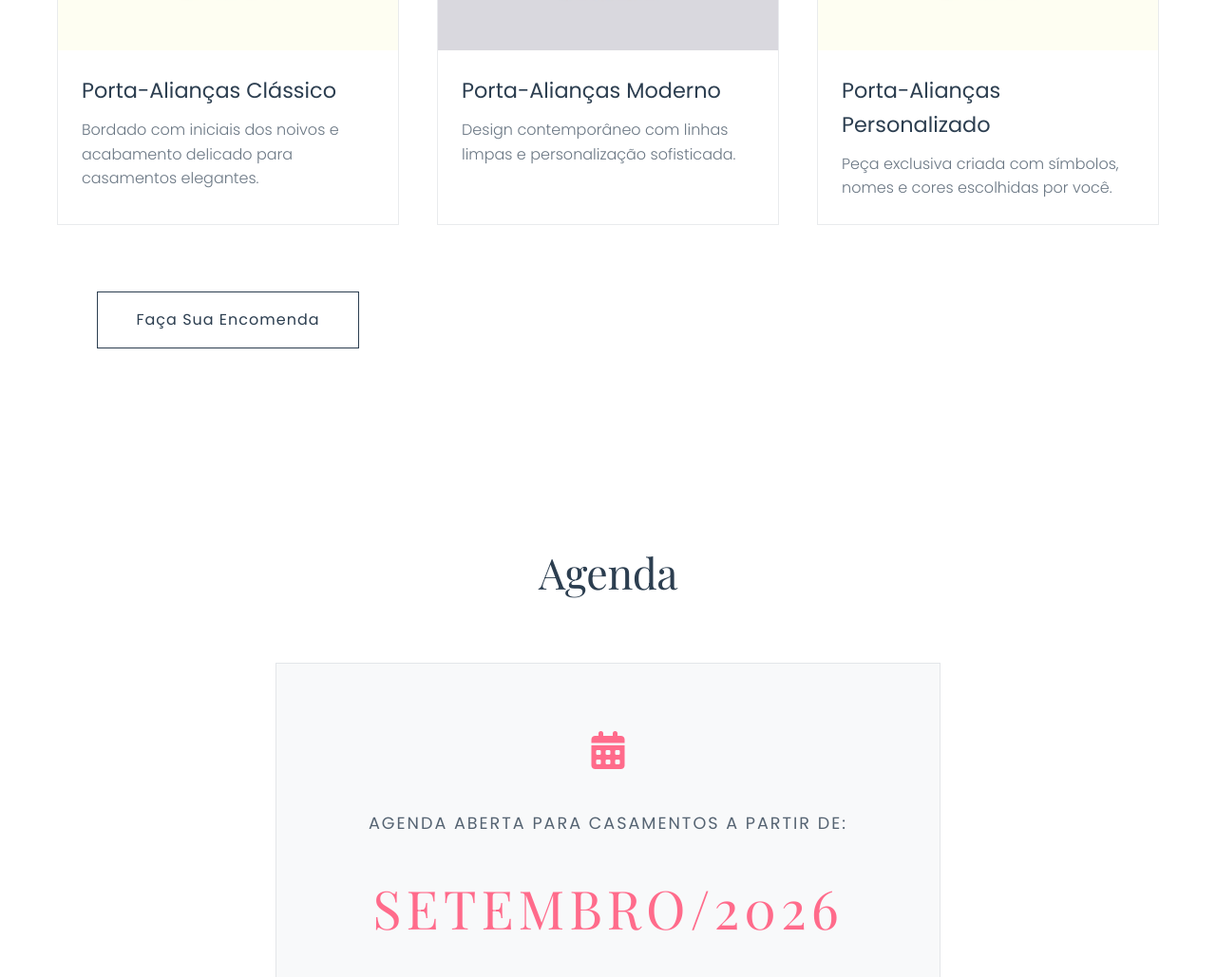
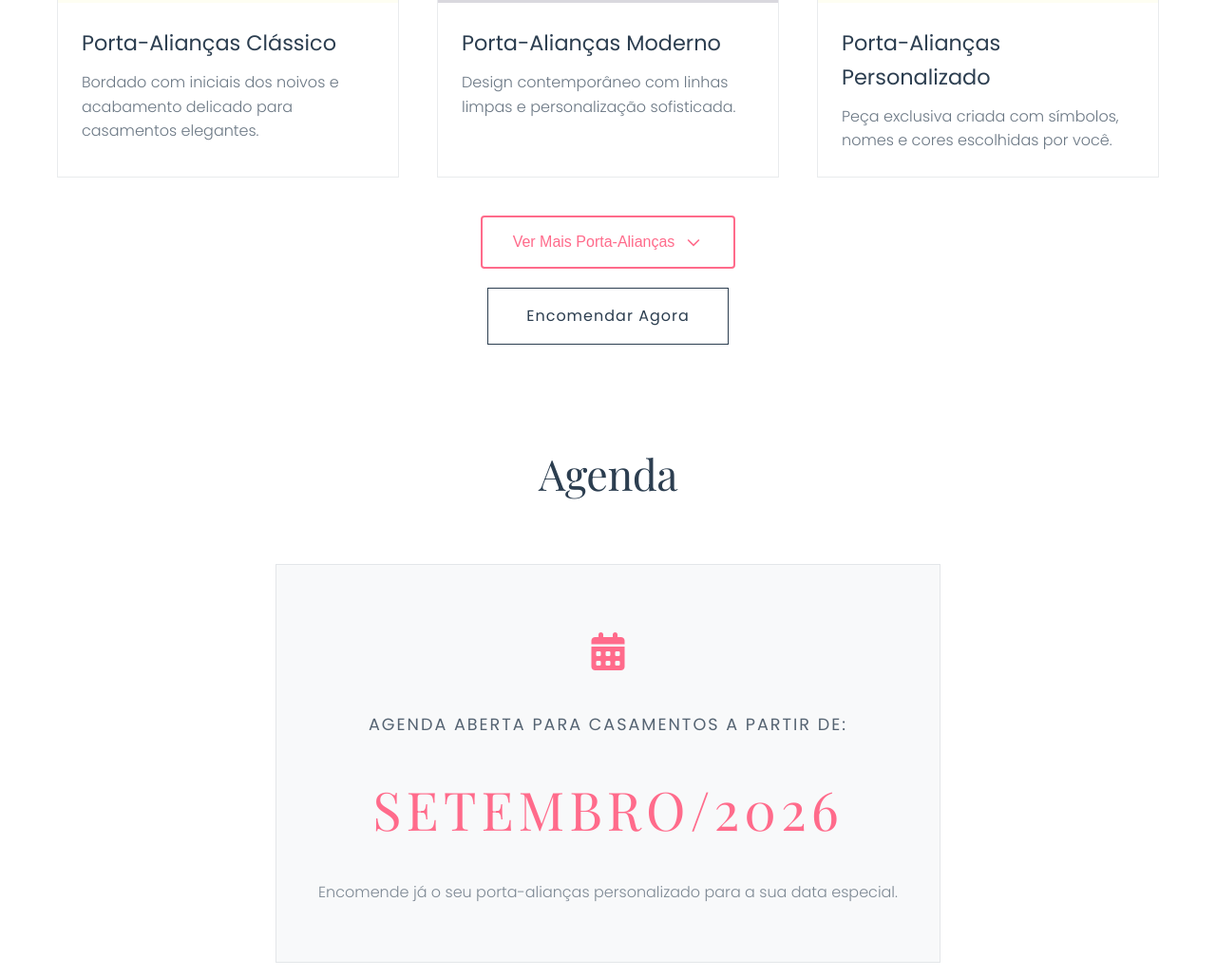
Before and after one commit to MatheusAndrade1810/artcomk, a plain HTML site: page index.html in a window 1280 px wide. Shown: the part 1771-2800 px from the top of the page at 95% size. Drawn offline with nearby package versions, Linux system fonts and the light colour scheme.

Commit message:
Fix: Ajuste de porta-alianças e depoimentos

```diff
--- a/index.html
+++ b/index.html
@@ -98,14 +98,20 @@
                     <h3>Porta-Alianças Personalizado</h3>
                     <p>Peça exclusiva criada com símbolos, nomes e cores escolhidas por você.</p>
                 </div>
-
-                <div class="btn-encomendar" style="padding-top: 30px; text-align: center;">
-                <a href="#encomendar" class="cta-button">Faça Sua Encomenda</a>
             </div>
 
+            <div class="load-more-container">
+                <button class="load-more-btn" type="button">
+                    <span>Ver Mais Porta-Alianças</span>
+                    <svg width="20" height="20" viewBox="0 0 24 24" fill="none" stroke="currentColor" stroke-width="2">
+                        <path d="M19 9l-7 7-7-7"/>
+                    </svg>
+                </button>
             </div>
 
-
+            <div class="btn-encomendar">
+                <a href="#encomendar" class="cta-button">Encomendar Agora</a>
+            </div>
         </div>
     </section>
 
@@ -274,6 +280,8 @@
             <div class="btn-encomendar2">
                 <a href="https://api.whatsapp.com/send/?phone=5588996613950&text=Ol%C3%A1+K%C3%A1tia%2C+vi+seu+site+gostaria+de+finalizar+meu+pedido+de+porta+alian%C3%A7as.&type=phone_number&app_absent=0" target="_blank" class="cta-button">Encomendar Agora</a>
             </div>
+        </div>
+    </section>
 
     <!-- Quem Já Casou -->
     <section id="clientes" class="section bg-light">
@@ -312,6 +320,15 @@
                         <span>Casados em Dezembro/2023</span>
                     </div>
                 </div>
+            </div>
+
+            <div class="load-more-container">
+                <button class="load-more-btn" type="button">
+                    <span>Ver Mais Depoimentos</span>
+                    <svg width="20" height="20" viewBox="0 0 24 24" fill="none" stroke="currentColor" stroke-width="2">
+                        <path d="M19 9l-7 7-7-7"/>
+                    </svg>
+                </button>
             </div>
         </div>
     </section>
--- a/style.css
+++ b/style.css
@@ -25,7 +25,7 @@
 }
 
 .section {
-    padding: 100px 0;
+    padding: 50px 0;
 }
 
 .section-title {
@@ -309,18 +309,11 @@
     font-weight: 300;
 }
 
-.btn-encomendar {
-    display: flex;
-    justify-content: center;
-    padding-top: 20px;
-    width: 100%;
-}
-
+.btn-encomendar,
 .btn-encomendar2 {
     display: flex;
     justify-content: center;
     margin-top: 20px;
-    padding-top: 20px;
     width: 100%;
 }
 
```
